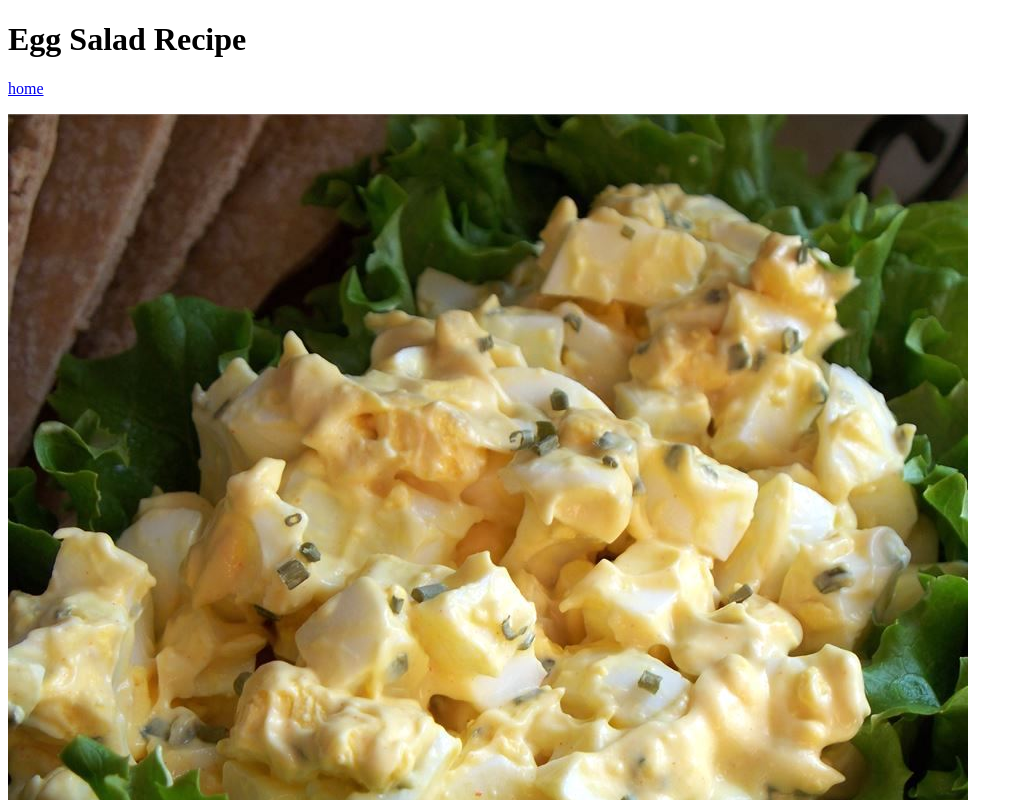
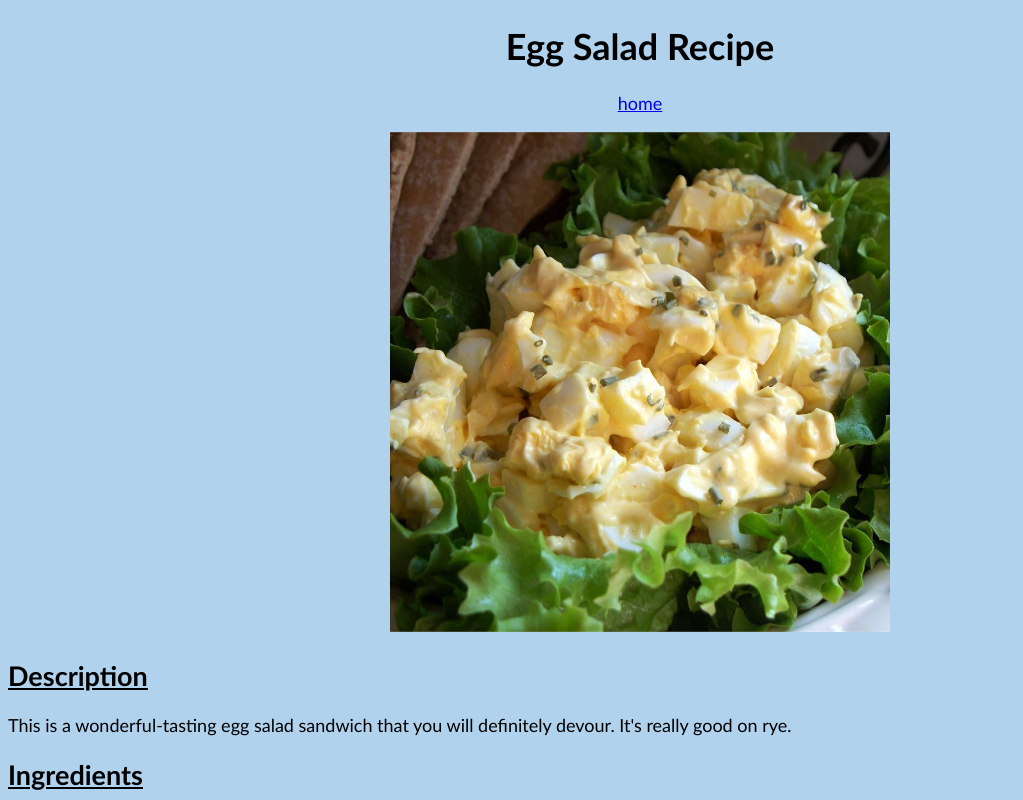
Before and after one commit to taesubhan/odin-recipes, a plain HTML site: page recipes/egg-salad.html in a window 1280 px wide. Shown: the top 800 px of the page, without its empty margins (0-1023 px from the left). Drawn offline with Linux system fonts and the light colour scheme.

Commit message:
Add and link css file to html files

```diff
--- /dev/null
+++ b/css/style.css
@@ -0,0 +1,29 @@
+body {
+    font-size: 18px;
+    font-family: "Calibri", "Times New Roman", sans-serif, serif;
+    background-color: rgb(176, 210, 237)
+}
+
+.index,
+.web-header {
+    text-align: center;
+}
+
+h2 {
+    text-decoration: underline;
+}
+
+ul.links-to-recipes {
+    list-style-type: none;
+}
+
+img.main-homepage {
+    height: auto;
+    width: 750px;
+}
+
+
+.web-header img {
+    height: auto;
+    width: 500px;
+}
--- a/recipes/egg-salad.html
+++ b/recipes/egg-salad.html
@@ -3,13 +3,17 @@
     <head>
         <meta charset="utf-8">
         <title>Egg Salad Recipe</title>
+        <link rel="stylesheet" href=".././css/style.css">
     </head>
 
-    <body>
+    <body class="egg-salad">
+        <div class="web-header">
             <h1>Egg Salad Recipe</h1>
             <a href=".././index.html">home</a>
             <p></p> <!-- To create space between home and image -->
             <img src=".././images/egg-salad.jpeg" alt="An Egg-salad dish">
+        </div>
+        <div class="web-content">
             <h2>Description</h2>
             <p>This is a wonderful-tasting egg salad sandwich that you will
                 definitely devour. It's really good on rye.</p>
@@ -33,5 +37,6 @@
                     paprika. Stir and serve on your favorite bread or
                     crackers.</li>
             </ol>
+        </div>
     </body>
 </html>
```
Also changed, not shown: index.html (+4 -2 lines), recipes/lasagna.html (+6 -1 lines), recipes/spaghetti.html (+6 -1 lines), 1 other file. Lines whose indentation alone changed are shown as unchanged.
